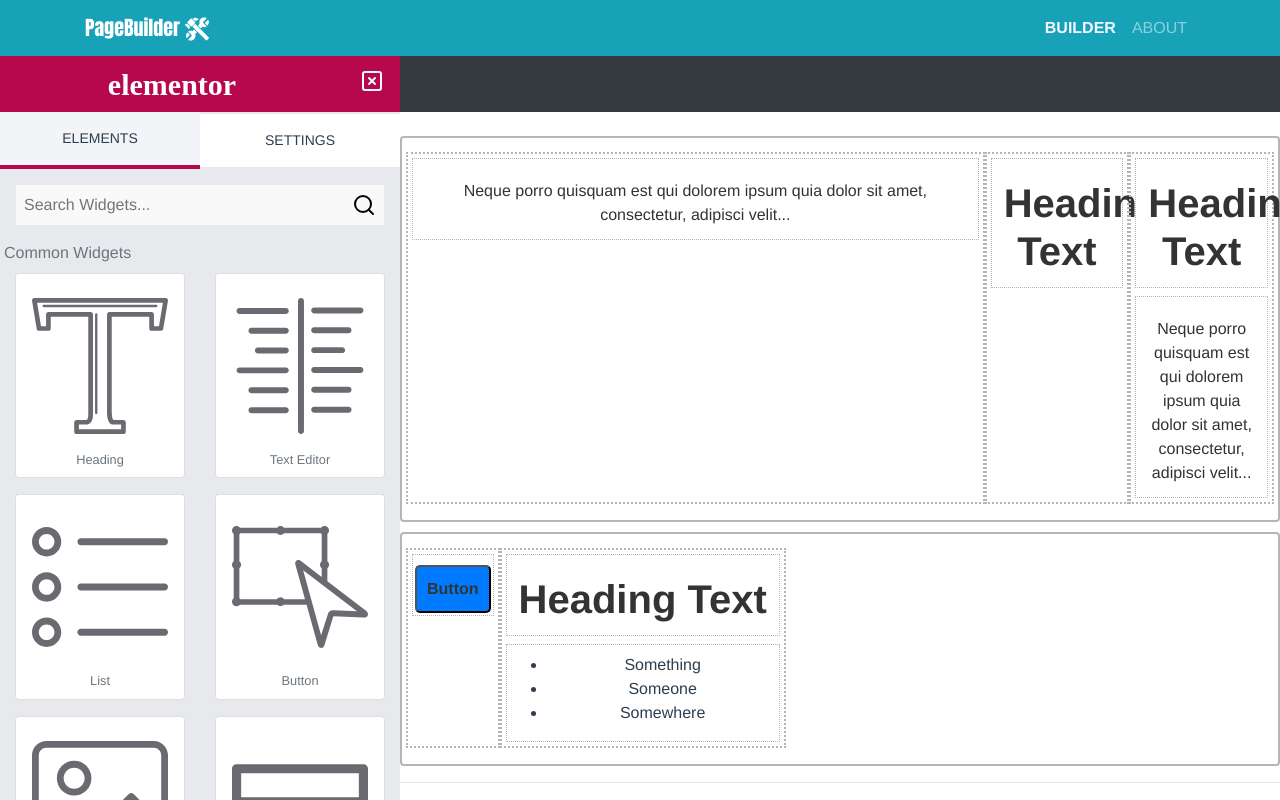
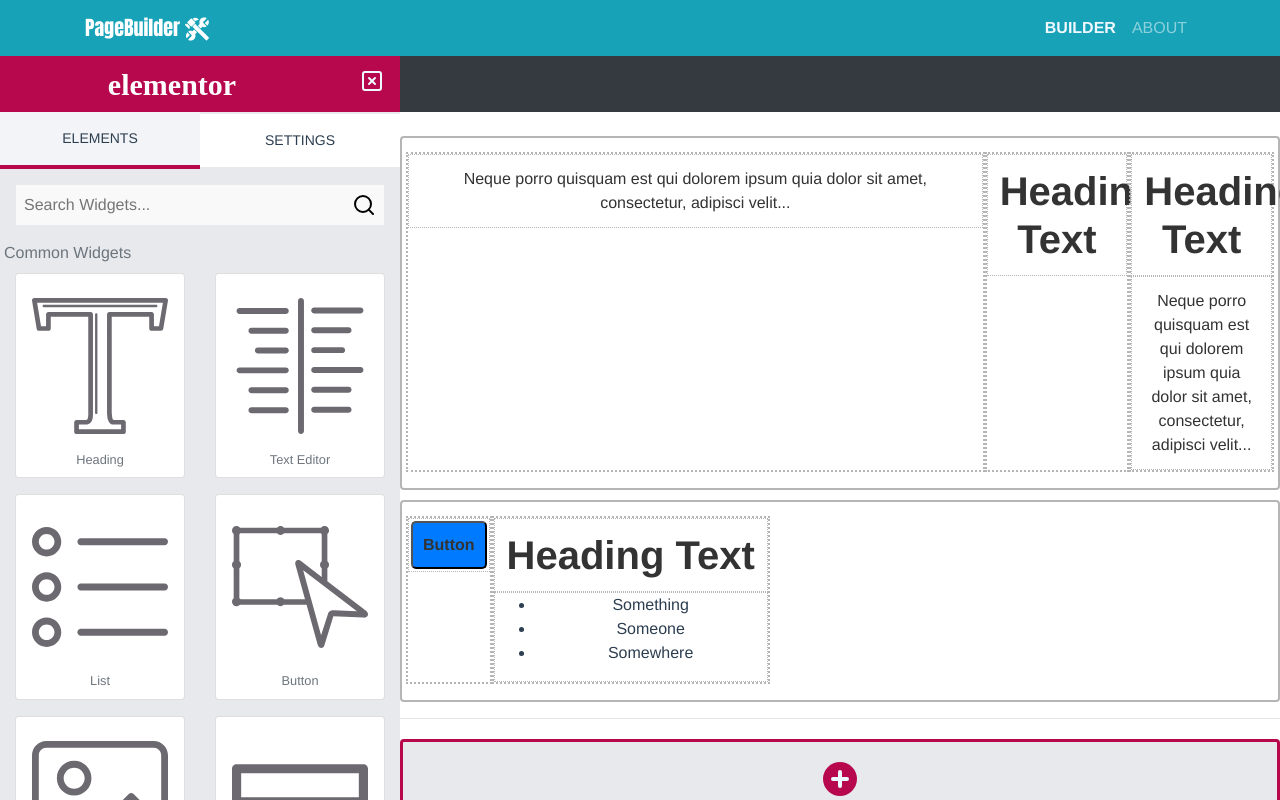
Before and after one commit to blackhoward/webpage-builder-elementor, a Vue app in the folder frontend/: page /#/ in a window 1280 px wide. Shown: the top 800 px of the page. Built offline with nearby package versions, Linux system fonts and the light colour scheme; a web font is replaced by a local one; what vue-sweetalert2 would draw is missing.

Commit message:
fixed spacing issue

```diff
--- a/frontend/src/components/element/ElementItem.vue
+++ b/frontend/src/components/element/ElementItem.vue
@@ -8,7 +8,7 @@
       class="widget-wrapper"
       :class="{ selected: getSettings.widget.id == element.id }"
     >
-      <div class="widget-options d-flex justify-content-end w-100">
+      <div class="widget-options p-0 m-0 justify-content-end w-100">
         <button
           class="text-light p-1 border column-handle d-flex justify-content-center align-items-center"
           v-b-tooltip.hover
@@ -103,7 +103,7 @@
   position: relative;
   .widget-options {
     position: relative;
-    visibility: hidden;
+    display: none;
     button {
       height: 0;
       width: 0;
@@ -127,7 +127,7 @@
   &:hover {
     .widget-options {
       position: absolute;
-      visibility: visible;
+      display: flex;
       button {
         position: relative;
         height: 28px;
--- a/frontend/src/components/element/ElementList.vue
+++ b/frontend/src/components/element/ElementList.vue
@@ -2,7 +2,7 @@
   <div class="element-wrapper h-100" @click="selectElList">
     <draggable v-model="myElements" v-bind="dragOptions" class="h-100">
       <transition-group type="transition" name="flip-list">
-        <div v-for="element in myElements" :key="element.id" class="w-100 p-1">
+        <div v-for="element in myElements" :key="element.id" class="w-100">
           <ElementItem
             :element="element"
             :columnId="columnId"
```
